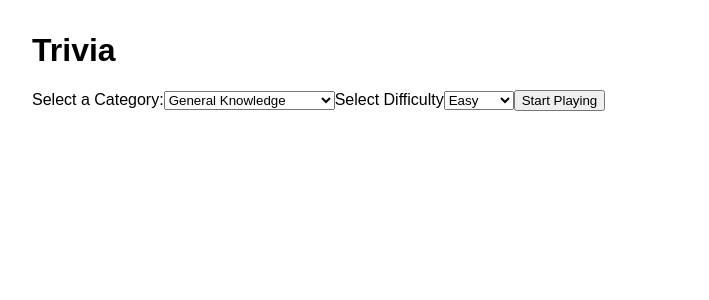
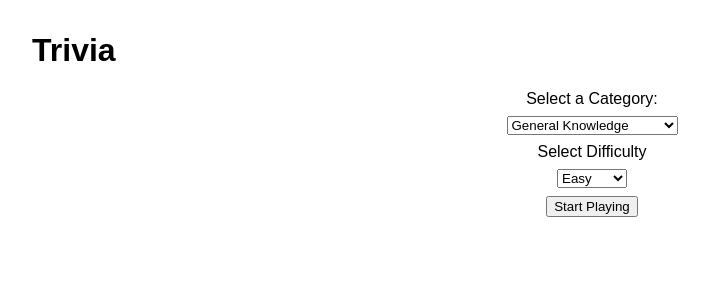
Before and after one commit to cathydao95/game-app, a React (Vite) app in the folder client/: page / in a window 1280 px wide. Shown: the top 300 px of the page, without its empty margins (48-757 px from the left). Built offline with nearby package versions, Linux system fonts and the light colour scheme.

Commit message:
import css and add class names

```diff
--- a/client/src/components/Form.jsx
+++ b/client/src/components/Form.jsx
@@ -1,9 +1,10 @@
 import React from "react";
+import "./Form.css";
 
 const Form = ({ selectOptions, getQuizQuestions }) => {
   return (
     <div>
-      <form>
+      <form className="settingsForm">
         <label htmlFor="category">Select a Category:</label>
         <select id="category" name="category" onChange={selectOptions}>
           <option value="general">General Knowledge</option>
```
